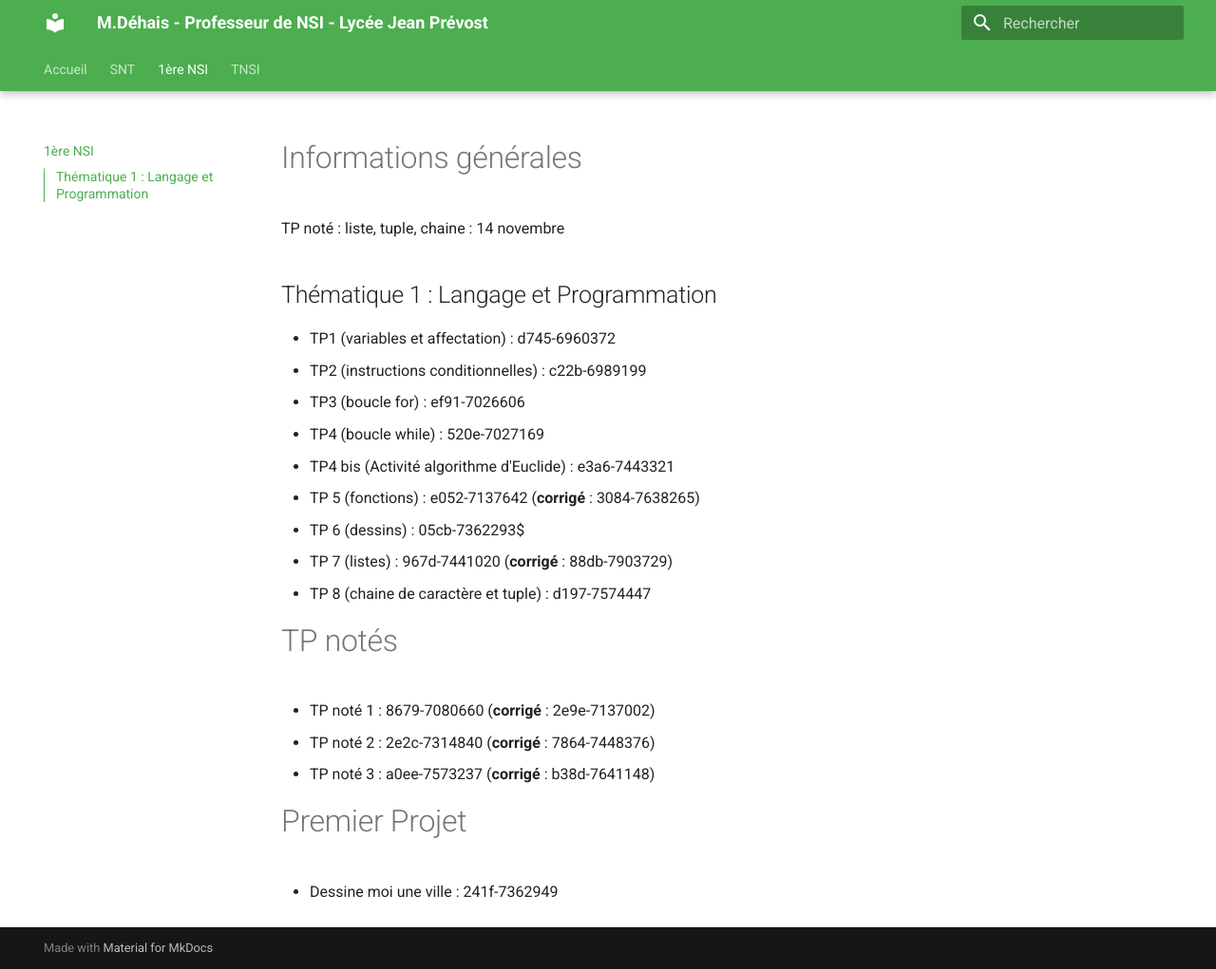
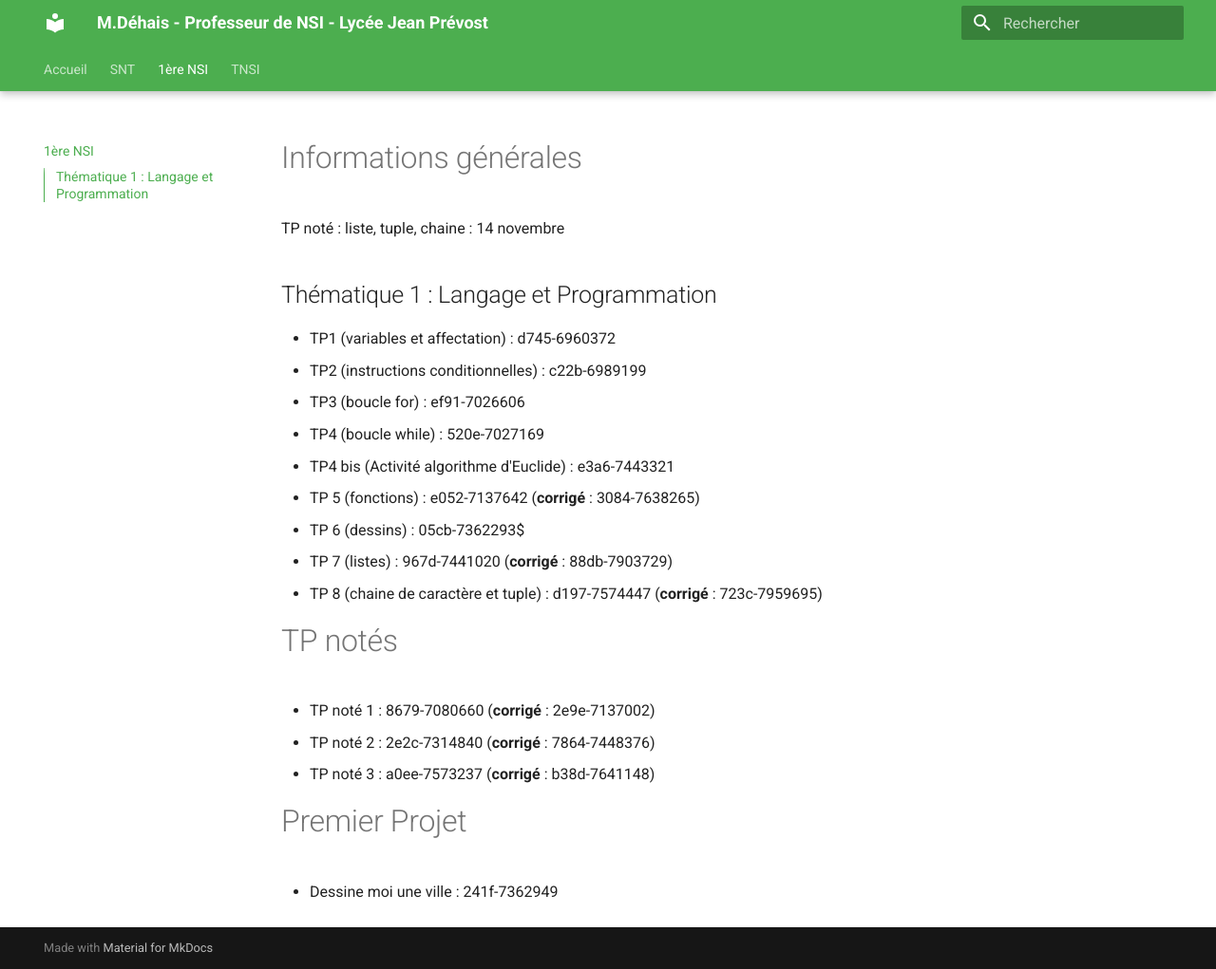
Before and after one commit to DehaisM/nsi-public, an MkDocs documentation site: the page built from docs-public/1NSI/index.md, in a window 1280 px wide and 1021 px high. Shown: the whole window at 95% size. Built offline with MkDocs 1.6.1 and Material for MkDocs 9.7.7, drawn with Linux system fonts in a browser that asks for light colours.

Commit message:
corrigé chaine

```diff
--- a/docs-public/1NSI/index.md
+++ b/docs-public/1NSI/index.md
@@ -13,7 +13,7 @@ TP noté : liste, tuple, chaine : 14 novembre
 - TP 5 (fonctions) : e052-7137642 (**corrigé** : 3084-7638265)
 - TP 6 (dessins) :  05cb-7362293$
 - TP 7 (listes) : 967d-7441020 (**corrigé** : 88db-7903729)
-- TP 8 (chaine de caractère et tuple) : d197-7574447
+- TP 8 (chaine de caractère et tuple) : d197-7574447 (**corrigé** : 723c-7959695)
 
 # TP notés
 
```
